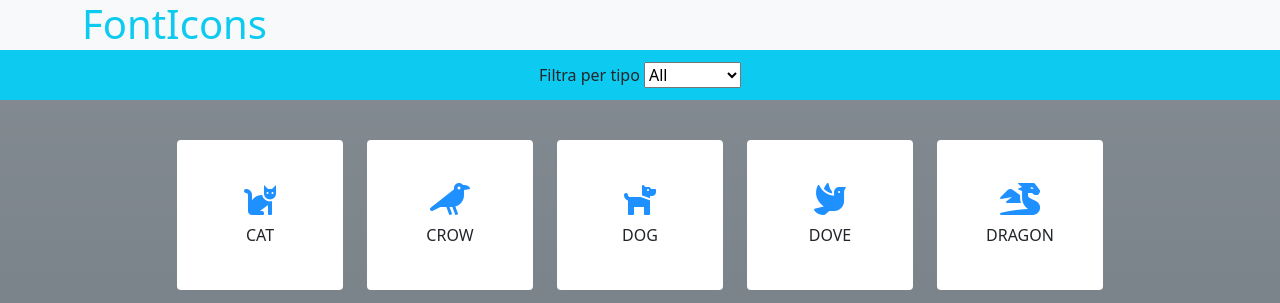
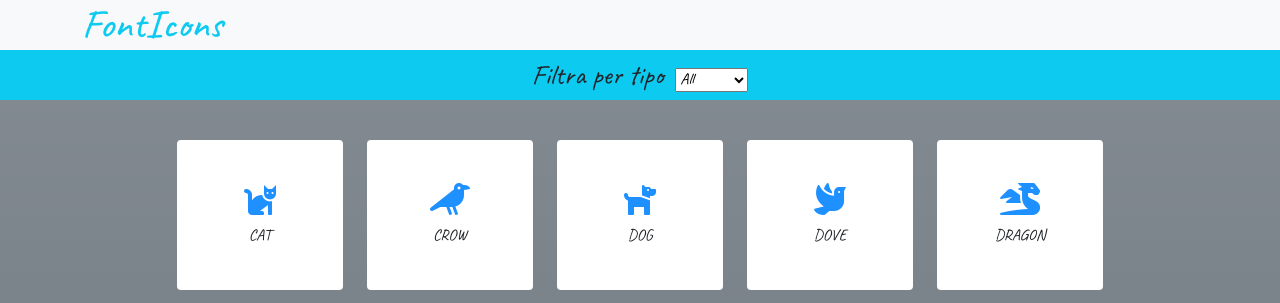
Before and after one commit to Simichus/js-es6-icons, a plain HTML site: page index.html in a window 1280 px wide. Shown: the top 303 px of the page. Drawn offline with nearby package versions, Linux system fonts and the light colour scheme.

Commit message:
Cambiato font

```diff
--- a/css/style.css
+++ b/css/style.css
@@ -2,6 +2,10 @@
   margin: 0;
   padding: 0;
   box-sizing: border-box;
+}
+
+body {
+  font-family: "Caveat", cursive;
 }
 
 header section {
--- a/index.html
+++ b/index.html
@@ -25,7 +25,7 @@
         </section>
         <section id="main-header-bottom" class="bg-info  d-flex align-items-center">
             <div class="container text-center">
-                <span>Filtra per tipo</span>
+                <span class="fs-3 d-inline-block me-2">Filtra per tipo </span>
                 <select id="type-filter">
                 </select>
             </div>
```
